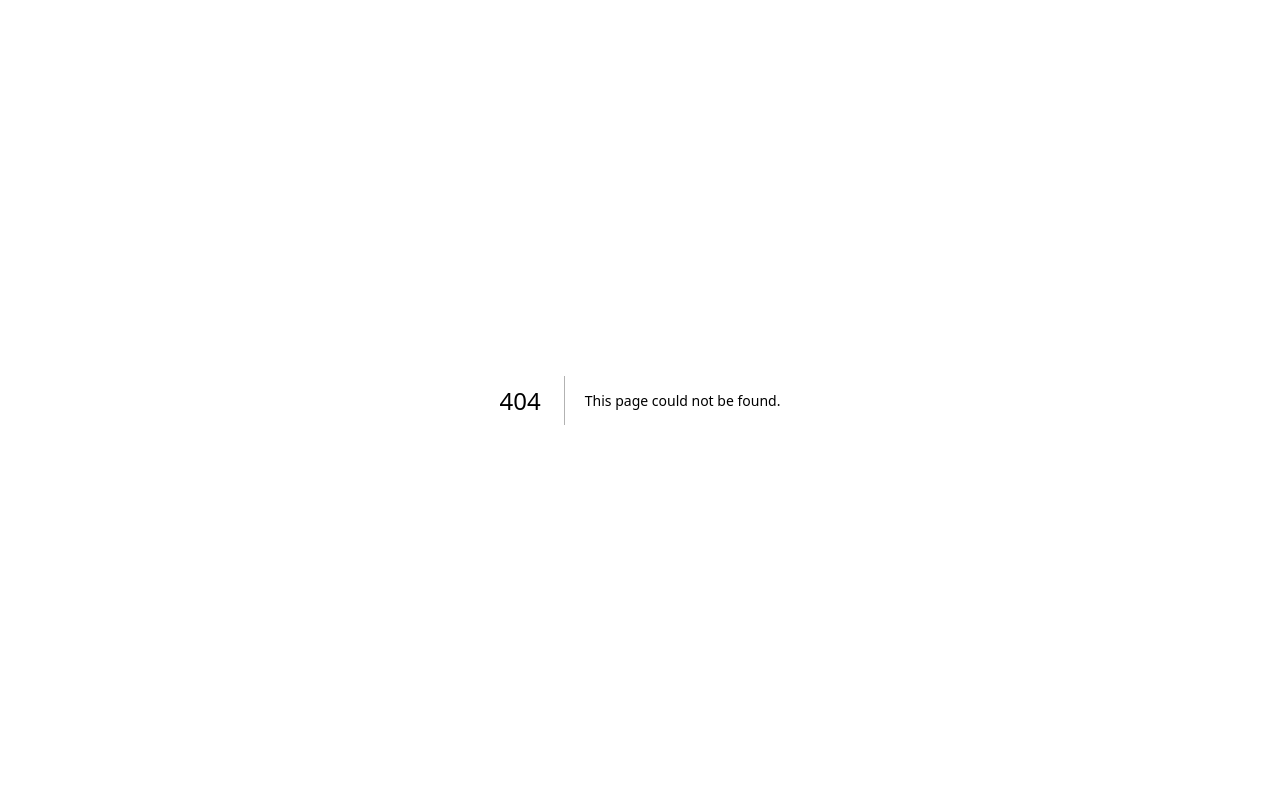
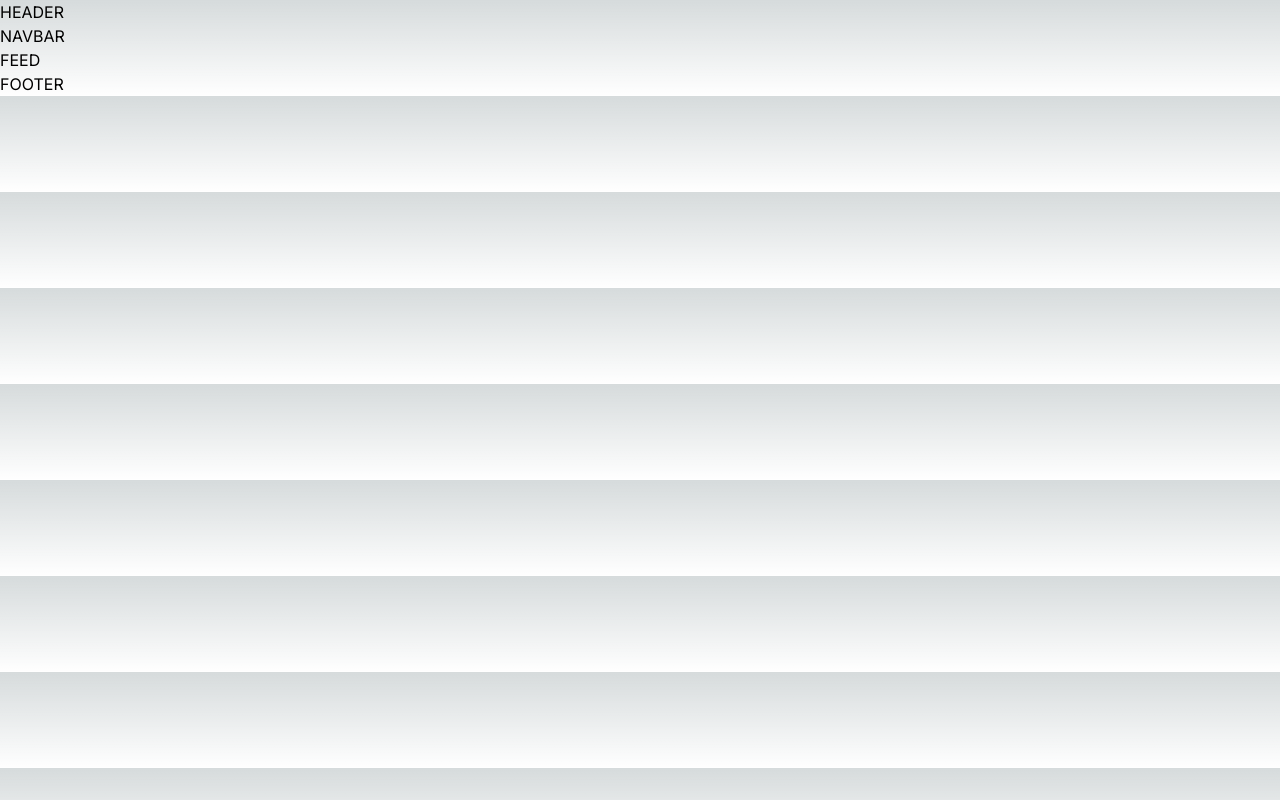
Before and after one commit to Zoranspiegel/strings-app, a Next.js app: page /feed in a window 1280 px wide. Before the commit this address had no page. Built offline with nearby package versions, Linux system fonts and the light colour scheme.

Commit message:
private layout shell

```diff
--- /dev/null
+++ b/src/app/(private)/feed/page.tsx
@@ -0,0 +1,7 @@
+export default function Feed (): JSX.Element {
+  return (
+    <div>
+      FEED
+    </div>
+  );
+}
--- /dev/null
+++ b/src/app/(private)/footer.tsx
@@ -0,0 +1,7 @@
+export default function Footer (): JSX.Element {
+  return (
+    <footer>
+      FOOTER
+    </footer>
+  );
+}
--- /dev/null
+++ b/src/app/(private)/header.tsx
@@ -0,0 +1,7 @@
+export default function Header (): JSX.Element {
+  return (
+    <header>
+      HEADER
+    </header>
+  );
+}
--- /dev/null
+++ b/src/app/(private)/layout.tsx
@@ -0,0 +1,16 @@
+import Header from './header';
+import NavBar from './navbar';
+import Footer from './footer';
+
+export default function PrivateLayout ({
+  children
+}: { children: React.ReactNode }): JSX.Element {
+  return (
+    <div>
+      <Header />
+      <NavBar />
+      <main>{children}</main>
+      <Footer />
+    </div>
+  );
+}
--- /dev/null
+++ b/src/app/(private)/navbar.tsx
@@ -0,0 +1,7 @@
+export default function NavBar (): JSX.Element {
+  return (
+    <nav>
+      NAVBAR
+    </nav>
+  );
+}
```
